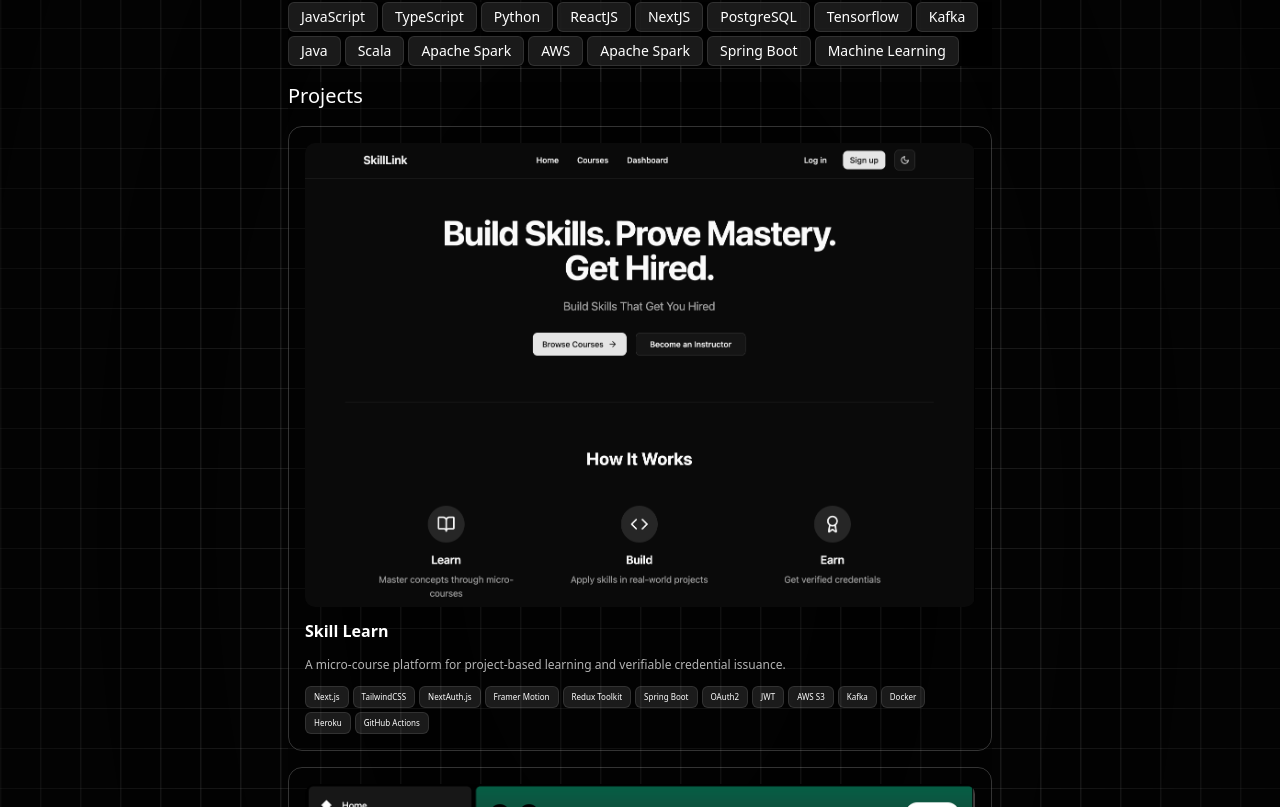
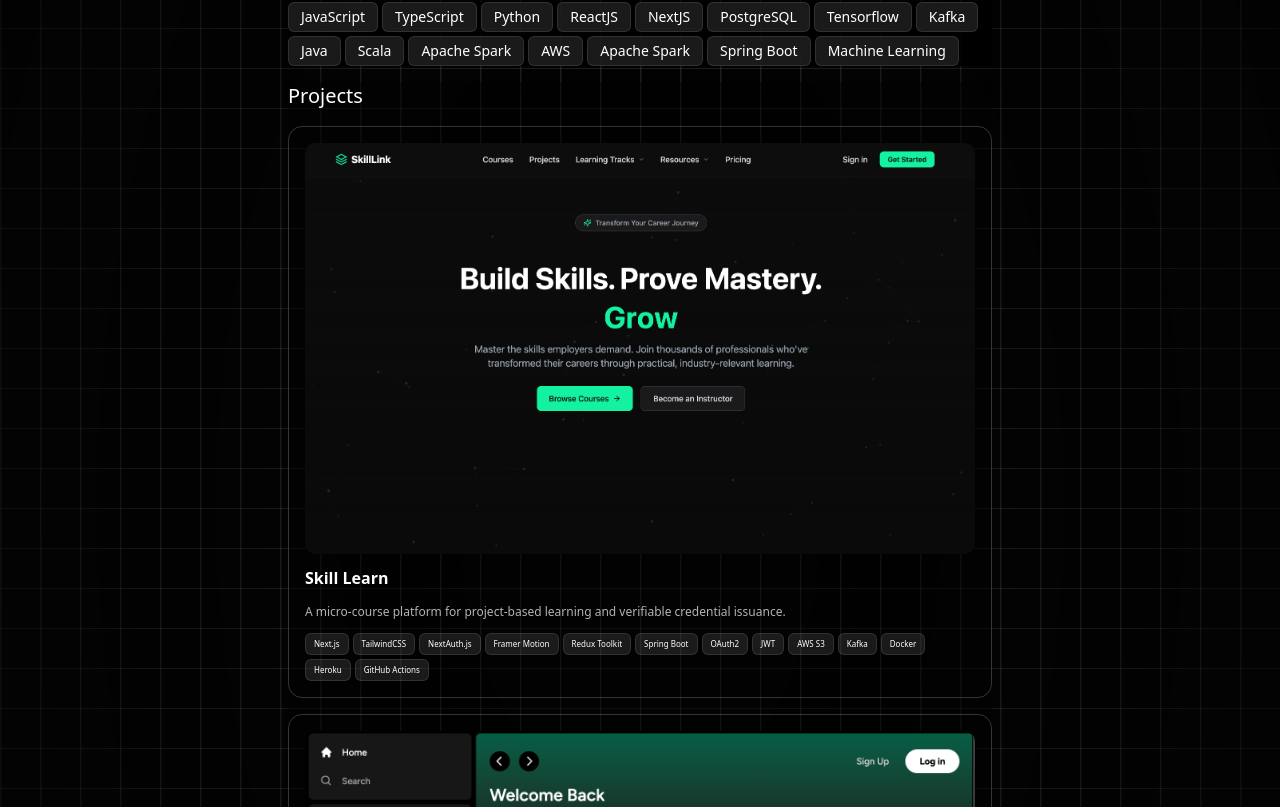
Before and after one commit to Py528/portfolio, a Next.js app: page / in a window 1280 px wide. Shown: the part 572-1379 px from the top of the page. Built offline with nearby package versions, Linux system fonts and the light colour scheme.

Commit message:
Updating Skill learn image and resume

```diff
--- a/src/app/page.tsx
+++ b/src/app/page.tsx
@@ -31,7 +31,7 @@
         {/* Links */}
         <div className="flex items-center gap-2">
           <Link
-            href="/resume 23:04.pdf"
+            href="/resume 04:05.pdf"
             download
             className="text-white rounded-md border-2 px-3 py-1 flex items-center gap-2 text-sm"
           >
@@ -218,7 +218,7 @@
               className="rounded-lg w-full aspect-video object-cover"
             /> */}
             <Image
-              src="/skilllearn.png"
+              src="/skilllearn2.png"
               alt="Skill Learn"
               width={1280}
               height={720}
```
Also changed, not shown: public/skilllearn2.png (added), 1 other file (tests, documents, lock files or other folders).
